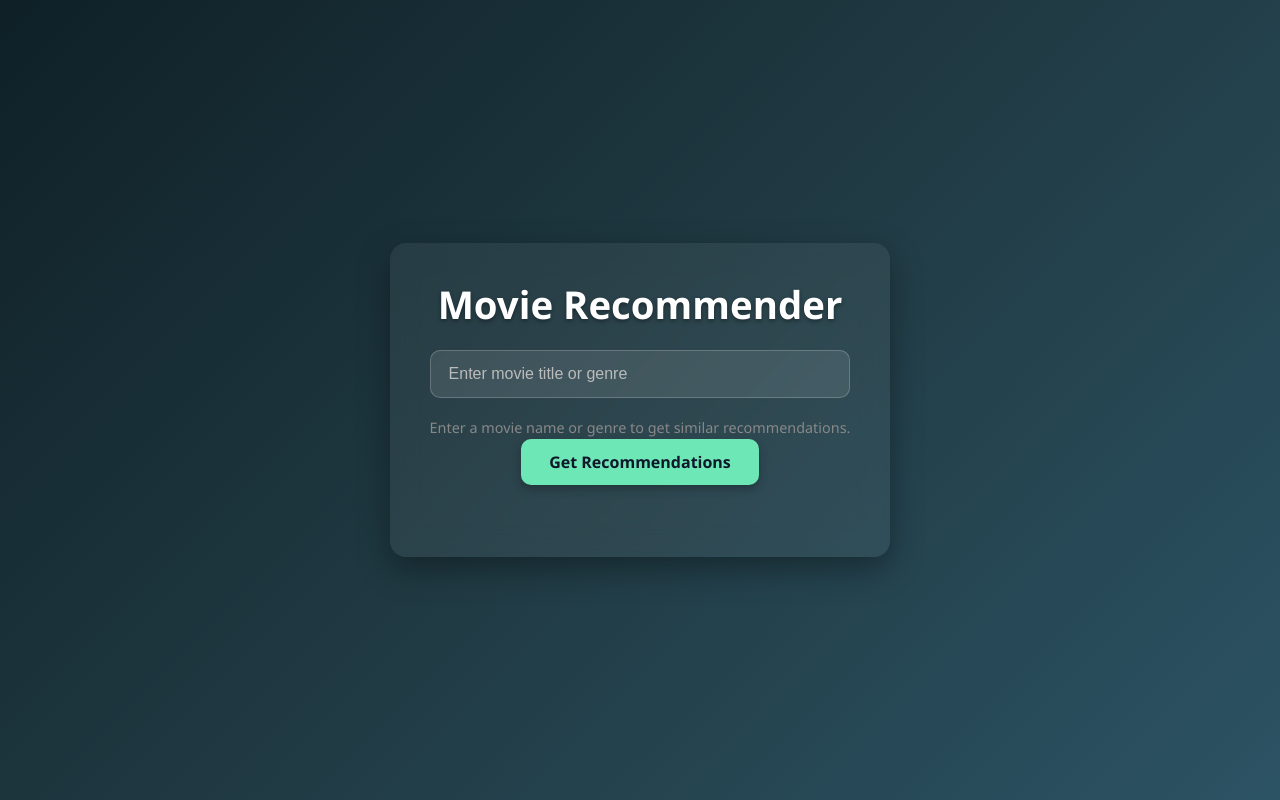
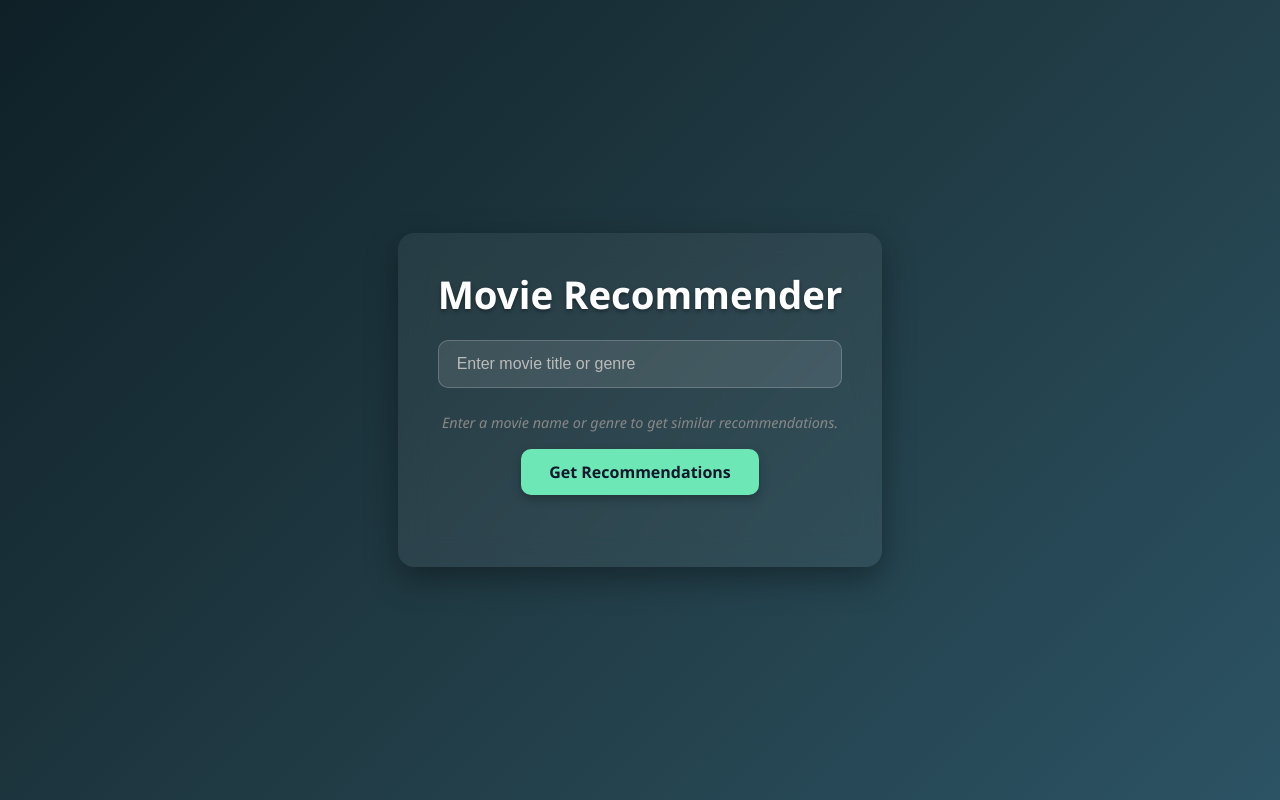
Before and after one commit to Akarsh-2004/movies_recommendation, a React (Vite) app in the folder client/: page / in a window 1280 px wide. Built offline with nearby package versions, Linux system fonts and the light colour scheme.

Commit message:
Update App.css

```diff
--- a/client/src/App.css
+++ b/client/src/App.css
@@ -117,3 +117,10 @@ li:hover {
     width: 100%;
   }
 }
+
+.app p {
+  margin-top: 5px;
+  margin-bottom: 15px;
+  font-style: italic;
+  color: #666;
+}
```
